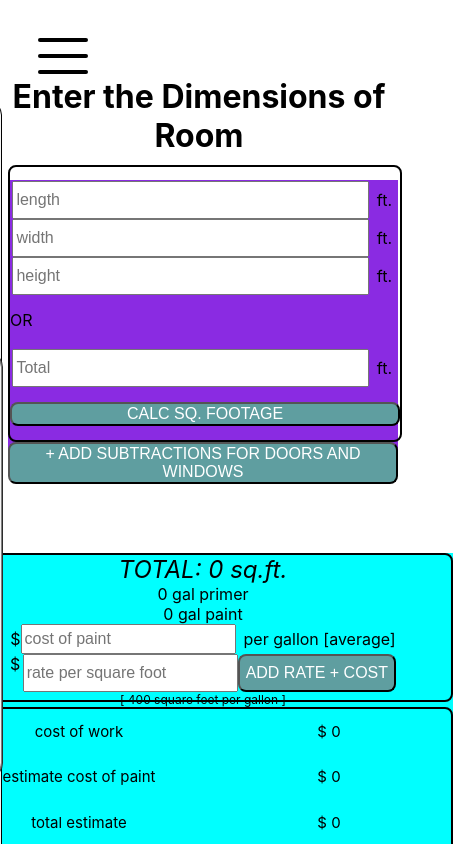
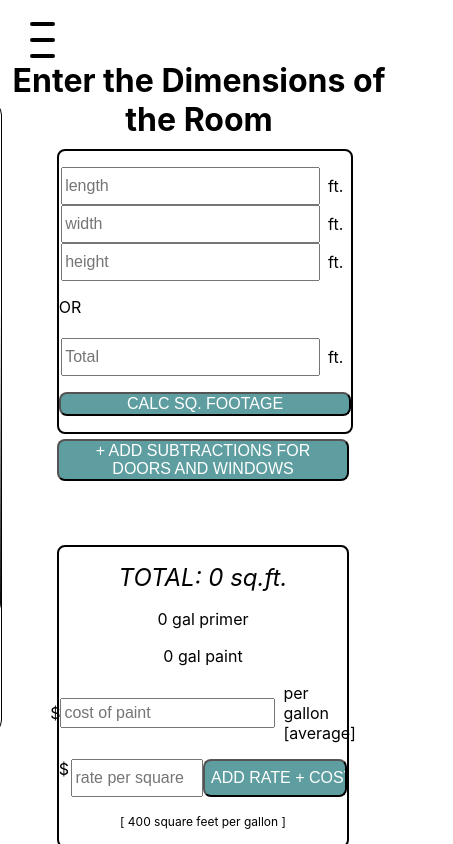
Before and after one commit to MattOrtner/the-painters-tool, a React (Create React App) app: page / in a window 390 px wide. Shown: the top 844 px of the page, 453 px wide, since content can reach past the window. Built offline with nearby package versions, Linux system fonts and the light colour scheme.

Commit message:
mobile layout, overlap correction, menu revision

```diff
--- a/src/App.css
+++ b/src/App.css
@@ -23,18 +23,18 @@ label {
 
 .menu {
   position: absolute;
-  left: -75vw;
-  width: 75vw;
+  left: -90vw;
+  width: 90vw;
   height: 100%;
   top: 100px;
-  background-color: whitesmoke;
-  border:1px solid black;
+  background-color: white;
+  border: 1px solid black;
   border-radius: 15px;
   display: flex;
   flex-direction: column;
   justify-content: center;
   align-items: center;
-  transition: all .7s ease-in-out;
+  transition: all .4s ease-in-out;
 }
 
 .menu.open {
@@ -116,17 +116,17 @@ label {
   font-family: Georgia, 'Times New Roman', Times, serif;
   font-style: italic;
   margin-bottom: 50px;
+  /* background: white; */
 }
 
 .theme-container {
   width: 100%;
   height: 50%;
-  background-color: rgb(245, 245, 245);
+  background: linear-gradient(white, black);
   display: flex;
   flex-direction: row;
   justify-content: space-around;
   align-items: center;
-  border: 2px ridge grey;
   border-radius: 15px;
   transition: all .5s ease-in-out;
 }
@@ -244,7 +244,9 @@ label {
 
 .toggle-subtraction {
   width: 100%;
+  margin-top: 5px;
 }
+
 
 .subtract-button {
   border: none;
@@ -369,25 +371,60 @@ label {
   .App {
     display: flex;
     flex-direction: column;
-    justify-content: space-around;
-    align-content: space-around;
   }
 
   .bottom-container {
     display: flex;
     flex-direction: column;
     justify-content: space-around;
-
+    width: 100%;
+    height: 100%;
   }
 
   .container.left {
-    background-color: blueviolet;
+    margin-bottom: 0px;
+    width: 75%;
   }
 
   .container.right {
     margin-top: 100px;
+    width: 75%;
+  }
+
+  .info-container {
     height: 100%;
-    width: 500px;
-    background-color: cyan;
+  }
+
+  .menu-button {
+    margin-bottom: 15px;
+    height: 25px;
+    width: 25px;
+  }
+
+  .menu-burger::before,
+  .menu-burger::after {
+    width: 25px;
   }
 }
+
+
+@media (min-width: 320px) and (max-width: 480px) {
+  .button {
+    width: 50%;
+  }
+
+  .input {
+    width: 50%;
+  }
+
+  .sq-foot-button {
+    width: 100%;
+  }
+
+  .toggle-subtraction {
+    width: 100%;
+  }
+  .menu {
+    height: 75%;
+  }
+}
--- a/src/App.js
+++ b/src/App.js
@@ -113,7 +113,7 @@ function App() {
         <div className="menu-burger"></div>
       </div>
 
-      <h1 className={`title ${open}`} >Enter the Dimensions of Room</h1>
+      <h1 className="title" >Enter the Dimensions of the Room</h1>
 
       <Menu changeTheme={changeTheme} open={open} />
       <div className="bottom-container">
--- a/src/components/Menu.js
+++ b/src/components/Menu.js
@@ -3,7 +3,7 @@ import React from 'react'
 const Menu = ({changeTheme, open}) => {
   return (
     <div className={`menu ${open}`}>
-      <div className="theme-title">Choose a theme</div>
+      <div className="theme-title">Choose a different color</div>
       <div className="theme-container">
         <div className="theme one" color="one" onClick={(e) => changeTheme(e)}></div>
         <div className="theme two" color="two" onClick={(e) => changeTheme(e)}></div>
--- a/src/components/SubtractionInput.js
+++ b/src/components/SubtractionInput.js
@@ -13,6 +13,7 @@ const SubtractionInput = ({ themeColor, subtractionList, setSubtractionList, set
   const onInputSubmit = () => {
     if (subtractionInput.height === undefined || subtractionInput.width === undefined) return alert('Required fields missing')
     setSubtractionList([subtractionInput, ...subtractionList])
+    // setSubtractionInput({})
   }
 
   return (
```
